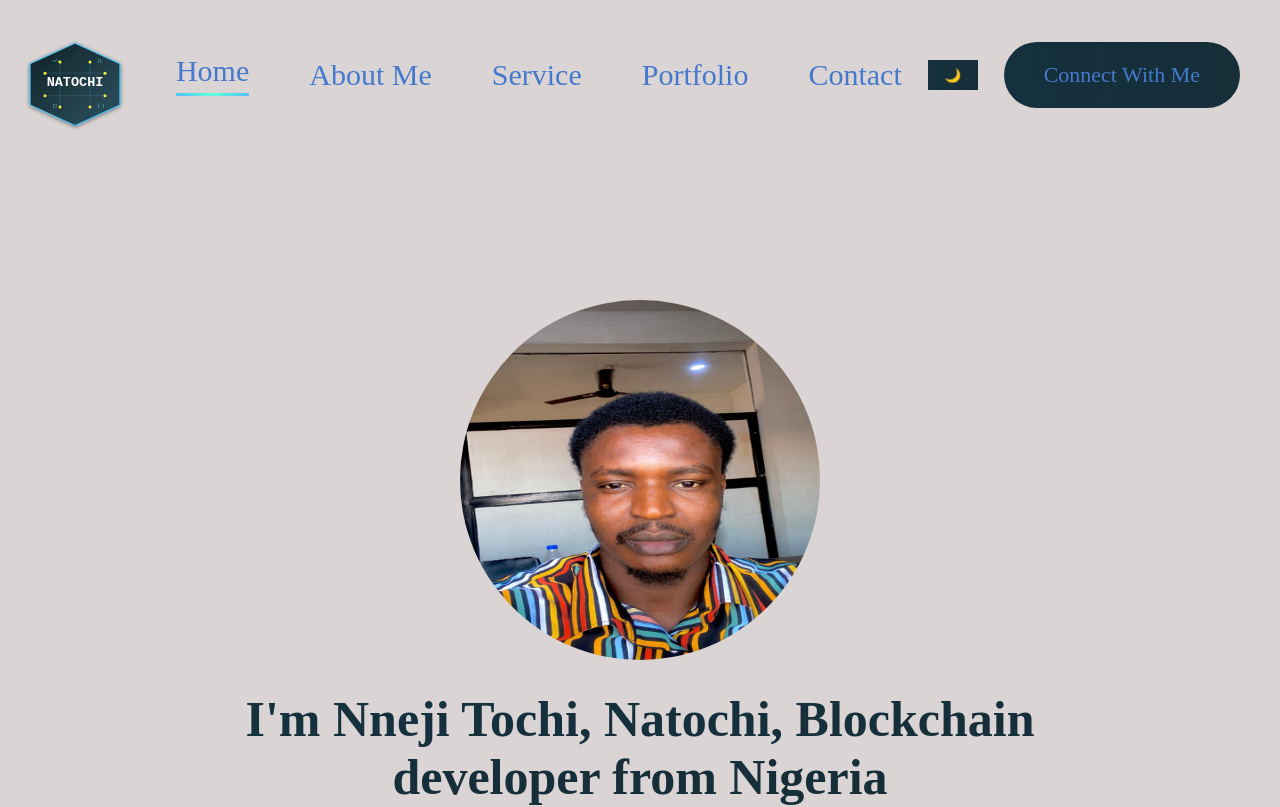
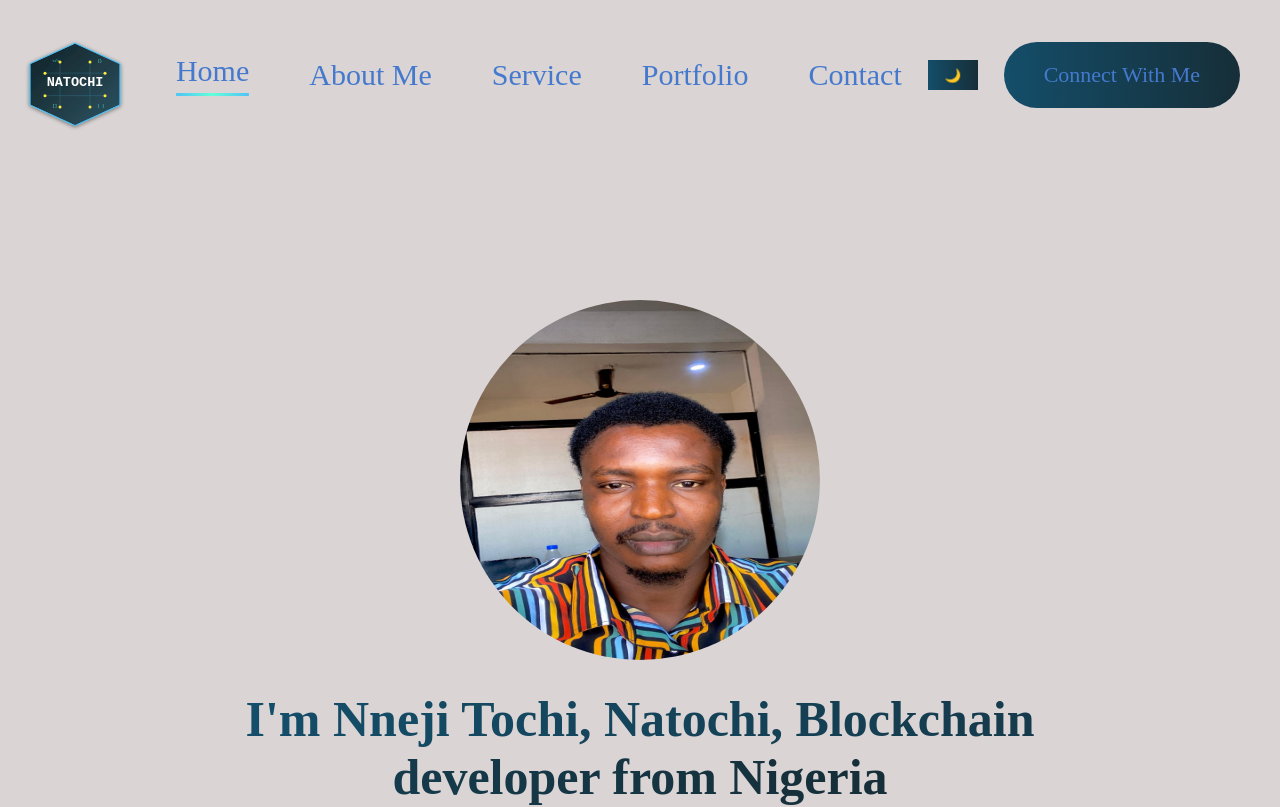
Before and after one commit to DaniTechdev/MyPortfolio-Natochi-, a Next.js app: page / in a window 1280 px wide. Shown: the top 807 px of the page. Built offline with nearby package versions, Linux system fonts and the light colour scheme.

Commit message:
Color updates

```diff
--- a/styles/globals.css
+++ b/styles/globals.css
@@ -83,7 +83,11 @@ a {
 
   /* Gradient options */
   /* --gradient-primary: linear-gradient(135deg, #c8cdd6 0%, #0aa7f6 100%); */
-  --gradient-primary: linear-gradient(267deg, rgb(22, 46, 56), rgb(21, 49, 62));
+  --gradient-primary: linear-gradient(
+    267deg,
+    rgb(22, 46, 56),
+    rgb(20, 78, 106)
+  );
   --gradient-subtle: linear-gradient(135deg, #f8f9fa 0%, #e9ecef 100%);
   --gradient-accent: linear-gradient(
     135deg,
```
